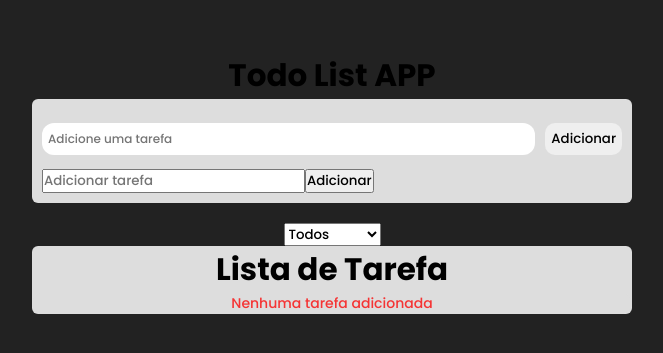
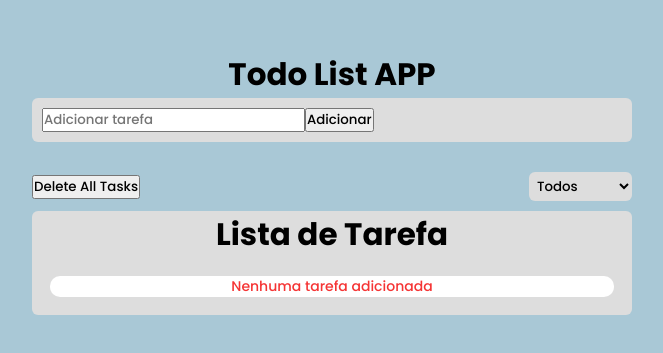
Before and after one commit to claytonfortunato/FullStack-todoList, a React (Vite) app in the folder client/: page / in a window 1280 px wide. Shown: the part 217-570 px from the top of the page, without its empty margins (308-971 px from the left). Built offline with nearby package versions, Linux system fonts and the light colour scheme.

Commit message:
feat: filter task complete and incomplete

```diff
--- a/client/src/components/Task/styles.ts
+++ b/client/src/components/Task/styles.ts
@@ -13,8 +13,8 @@ export const IconImage = styled.img<ContainerProps>`
 `;
 
 export const Container = styled.div`
-  margin-top: 2rem;
   display: flex;
+  margin: 10px 6px;
   justify-content: space-between;
   align-items: center;
   background: rgba(255, 255, 255, 0.75);
--- a/client/src/page/Home/index.tsx
+++ b/client/src/page/Home/index.tsx
@@ -59,8 +59,6 @@ export const Home = () => {
       <C.Container>
         <C.Header>Todo List APP</C.Header>
         <C.Wrapper>
-          <TaskInput addTask={handleAddTask} />
-
           <form onSubmit={handleAddTask}>
             <input
               type="text"
@@ -72,6 +70,9 @@ export const Home = () => {
           </form>
         </C.Wrapper>
 
+        <C.ContentMid>
+          <button>Delete All Tasks</button>
+
           <select
             name="selectTask"
             value={filter}
@@ -81,28 +82,29 @@ export const Home = () => {
             <option value="toDo">Para fazer</option>
             <option value="complete">Completos</option>
           </select>
+        </C.ContentMid>
         <C.Content>
           <C.Header>Lista de Tarefa</C.Header>
 
           {list.length ? (
             filterAll(filter)?.map(({ id, title, done }) => (
-              <div key={id}>
-                <div>
-                  <input
-                    type="checkbox"
-                    id={id}
-                    checked={done}
-                    onChange={() => handleTodo(id)}
+              // <div key={id}>
+              //   <div>
+              //     <input
+              //       type="checkbox"
+              //       id={id}
+              //       checked={done}
+              //       onChange={() => handleTodo(id)}
+              //     />
+              //     <label htmlFor={id}>{title}</label>
+              //   </div>
+              // </div>
+              <Task
+                key={id}
+                description={title}
+                done={done}
+                handleTodo={handleTodo}
               />
-                  <label htmlFor={id}>{title}</label>
-                </div>
-              </div>
-              // <Task
-              //   key={id}
-              //   description={title}
-              //   done={done}
-              //   handleTodo={handleTodo}
-              // />
             ))
           ) : (
             <p>Nenhuma tarefa adicionada</p>
--- a/client/src/page/Home/styles.ts
+++ b/client/src/page/Home/styles.ts
@@ -1,11 +1,7 @@
 import styled from "styled-components";
 
 export const Container = styled.div`
-  /* background: rgba(255, 255, 255, 0.75);
-  border-radius: 12px;
-  padding: 10px; */
-  width: 100vw;
-  height: 100vh;
+  width: 600px;
   display: flex;
   flex-direction: column;
 
@@ -43,7 +39,24 @@ export const Content = styled.div`
     text-align: center;
     font-size: 1.4rem;
     color: ${(props) => props.theme.colors.red1};
-    background-color: ${(props) => props.theme.colors.grey};
+    background-color: ${(props) => props.theme.colors.white};
     border-radius: 10px;
+    margin: 18px;
   }
 `;
+
+export const ContentMid = styled.div`
+  display: flex;
+  justify-content: space-between;
+  align-items: center;
+  width: 100%;
+  margin: 10px 0px;
+
+  > select {
+    padding: 4px;
+    background-color: #ddd;
+    outline: none;
+    border: none;
+    border-radius: 6px;
+  }
+`;
--- a/client/src/styles/global.ts
+++ b/client/src/styles/global.ts
@@ -18,6 +18,6 @@ export const GlobalStyle = createGlobalStyle`
         display: flex;
         justify-content: center;
         align-items: center;
-        background: #222;
+        background: #A9C8D6;
     }
 `;
```
Lines whose indentation alone changed are shown as unchanged.
